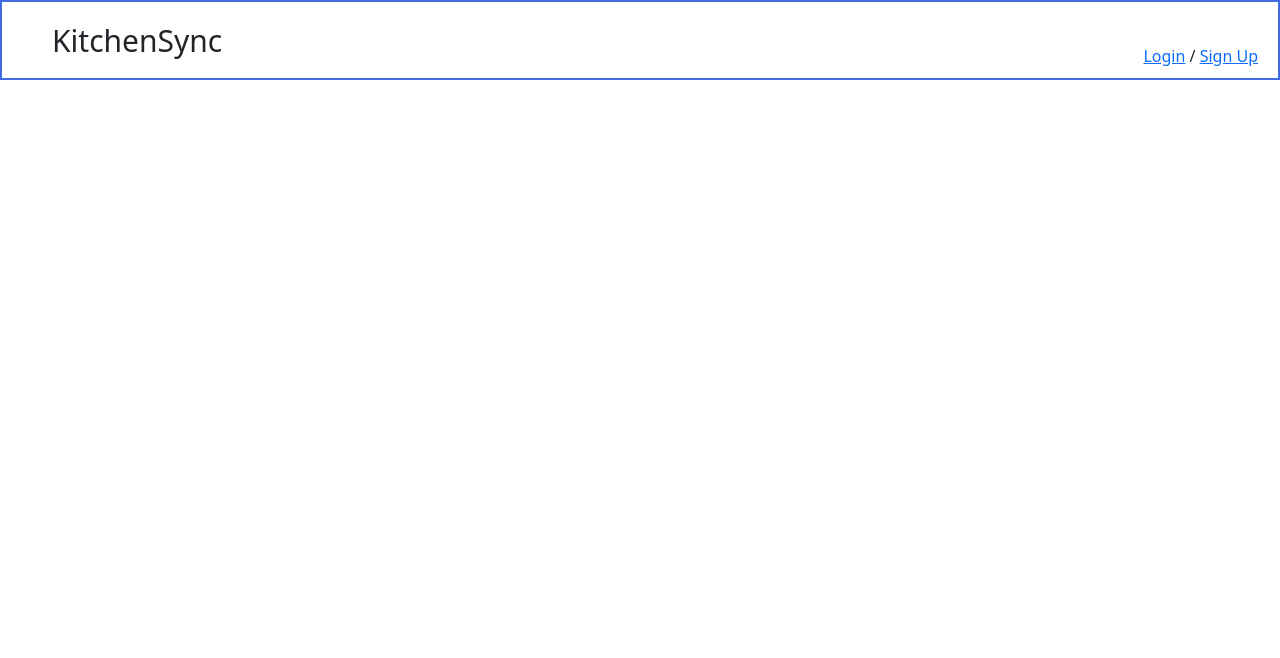
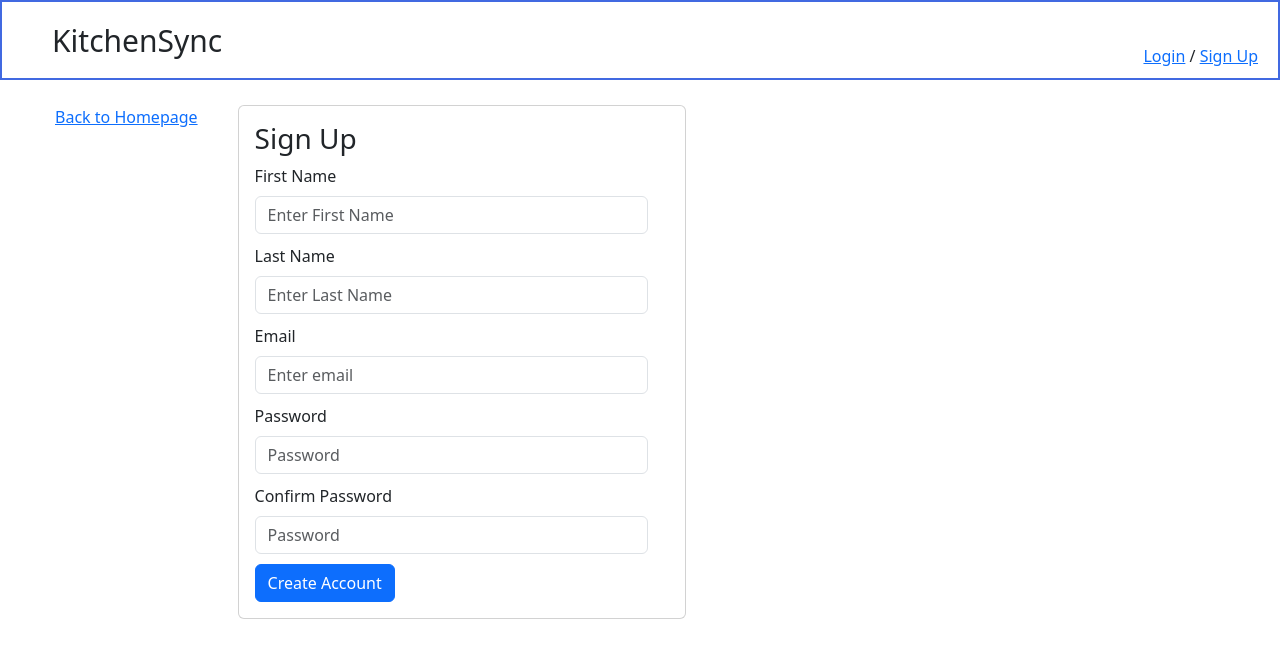
Before and after one commit to shujie1st/kitchen-sync, a React (Create React App) app in the folder client/: page /register in a window 1280 px wide. Shown: the top 658 px of the page. Built offline with nearby package versions, Linux system fonts and the light colour scheme.

Commit message:
implement user sign up function

```diff
--- a/client/src/App.js
+++ b/client/src/App.js
@@ -62,7 +62,7 @@ function App() {
         <Navigation firstName={firstName} setFirstName={setFirstName} />
         <Routes>
           <Route path="/login" element={<Login setFirstName={setFirstName} />} />
-          <Route path="/signup" element={<Signup />} />
+          <Route path="/register" element={<Signup setFirstName={setFirstName} />} />
           <Route path="/profile" element={<Profile firstName={firstName} />} />
           <Route path="/" element={
             <main className="container-lg">
--- a/client/src/components/Login.js
+++ b/client/src/components/Login.js
@@ -56,7 +56,7 @@ function Login(props){
             <Form className="login-form" onSubmit={handleSubmit}>
 
               <Form.Group controlId="formBasicEmail">
-                <Form.Label>Email address</Form.Label>
+                <Form.Label>Email</Form.Label>
                 <Form.Control type="email" placeholder="Enter email" ref={inputEmail} />
               </Form.Group>
 
--- a/client/src/components/Navigation.js
+++ b/client/src/components/Navigation.js
@@ -31,7 +31,7 @@ function Navigation(props){
 
       <div className="nav-right">
         {props.firstName && <div className="nav-welcome"><span>Welcome <Link to="/profile">{props.firstName}</Link></span><button className="logout" onClick={logout}>Logout</button></div>}
-        {!props.firstName && <div><Link to="/login">Login</Link> / <Link to="/signup">Sign Up</Link></div>}
+        {!props.firstName && <div><Link to="/login">Login</Link> / <Link to="/register">Sign Up</Link></div>}
       </div>
     </nav>
   );
--- a/client/src/components/Signup.js
+++ b/client/src/components/Signup.js
@@ -1,7 +1,57 @@
-import { Button, Card, Form } from 'react-bootstrap';
+import { Button, Card, Form, Alert } from 'react-bootstrap';
+import { useRef, useState } from "react";
+import { useNavigate } from "react-router-dom";
 import {Link} from "react-router-dom"
 
-function Signup() {
+function Signup(props) {
+  const navigate = useNavigate();
+  const [message, setMessage] = useState("");
+
+  const inputFirstName = useRef();
+  const inputLastName= useRef();
+  const inputEmail = useRef();
+  const inputPassword = useRef();
+  const inputConfirmPassword = useRef();
+
+  const handleSubmit = async (event) => {
+    event.preventDefault();
+
+    // check both the password and confirm password match
+    // then send request to create new user
+    if (inputPassword.current.value !== inputConfirmPassword.current.value) {
+      setMessage("Passwords don't match");
+    } else {
+      try {
+        const response = await fetch("http://localhost:3001/register", {
+          method: "POST",
+          mode: "cors",
+          credentials: "include",
+          headers: {
+            "Content-Type": "application/json",
+          },
+          body: JSON.stringify({
+            firstName: inputFirstName.current.value,
+            lastName: inputLastName.current.value,
+            email: inputEmail.current.value,
+            password: inputPassword.current.value
+          }),
+        });
+
+        const data = await response.json();
+        setMessage(data.message);
+
+        if (response.status === 200) {
+          props.setFirstName(data.firstName);
+          navigate("/");
+          console.log("User registered successfully.")
+        } else {
+          console.log("Failed to register user.");
+        }
+      } catch (error) {
+        console.error(error);
+      }
+    }
+  }
 
   return (
     <section className="signup">
@@ -9,33 +59,34 @@ function Signup() {
 
       <Card className='signup-card'>
         <Card.Body>
+          {message && <Alert variant="danger">{message}</Alert>}
           <h3>Sign Up</h3>
 
-          <Form className='signup-form'>
+          <Form className='signup-form' onSubmit={handleSubmit}>
 
             <Form.Group controlId="name">
               <Form.Label>First Name</Form.Label>
-              <Form.Control type="text" placeholder="Enter First Name" />
+              <Form.Control required type="text" placeholder="Enter First Name" ref={inputFirstName} />
             </Form.Group>
 
             <Form.Group controlId="name">
               <Form.Label>Last Name</Form.Label>
-              <Form.Control type="text" placeholder="Enter Last Name" />
+              <Form.Control required type="text" placeholder="Enter Last Name" ref={inputLastName} />
             </Form.Group>
 
             <Form.Group controlId="formBasicEmail">
-              <Form.Label>Email address</Form.Label>
-              <Form.Control type="email" placeholder="Enter email" />
+              <Form.Label>Email</Form.Label>
+              <Form.Control required type="email" placeholder="Enter email" ref={inputEmail} />
             </Form.Group>
 
             <Form.Group controlId="formBasicPassword">
               <Form.Label>Password</Form.Label>
-              <Form.Control type="password" placeholder="Password" />
+              <Form.Control required type="password" placeholder="Password" ref={inputPassword} />
             </Form.Group>
 
             <Form.Group controlId="formBasicPassword">
               <Form.Label>Confirm Password</Form.Label>
-              <Form.Control type="password" placeholder="Password" />
+              <Form.Control required type="password" placeholder="Password" ref={inputConfirmPassword} />
             </Form.Group>
 
             <Button type="submit">
```
Also changed, not shown: 2 other files (tests, documents, lock files or other folders).
